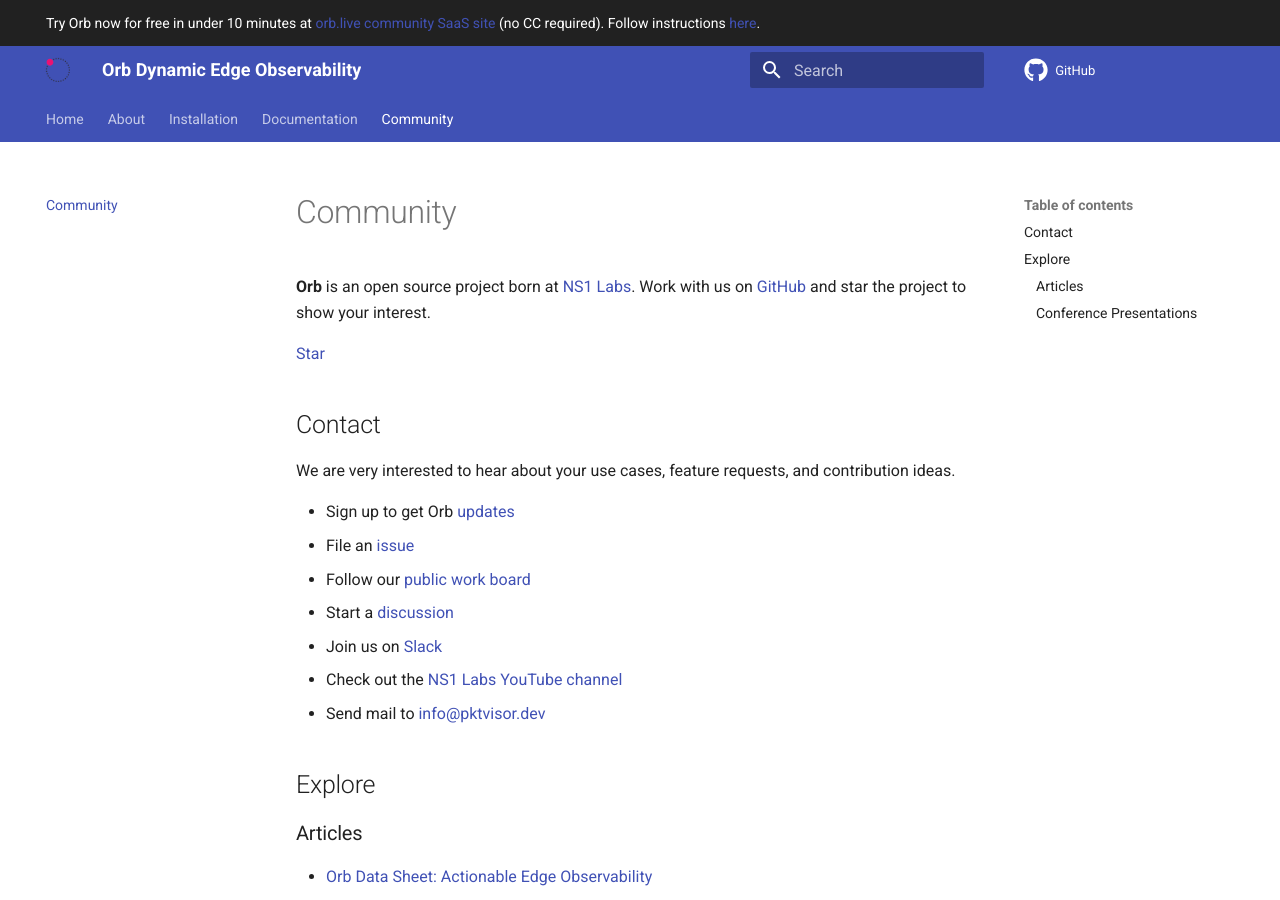
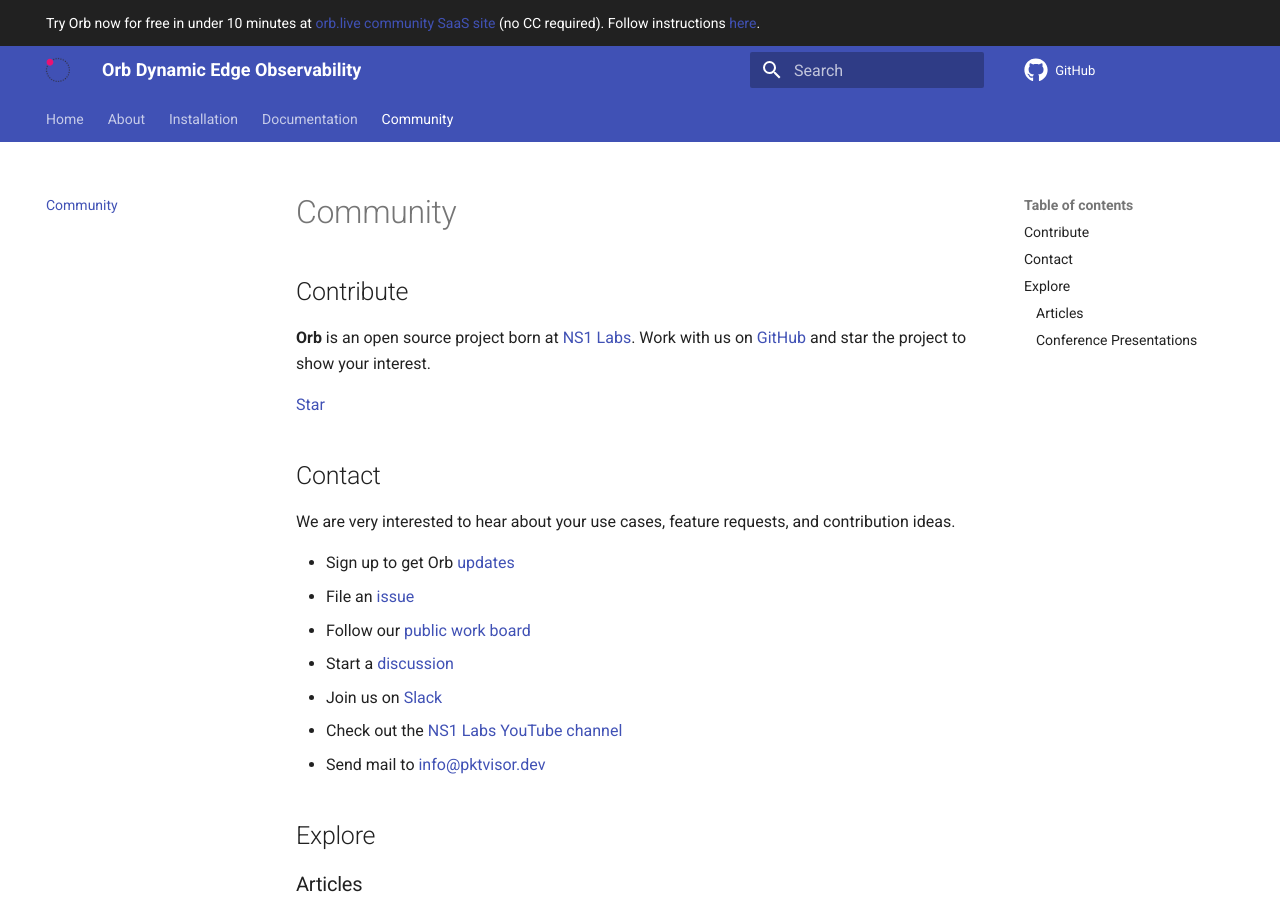
Before and after one commit to orb-community/orb-website, an MkDocs documentation site: the page built from docs/contact.md, in a window 1280 px wide and 900 px high. Built offline with MkDocs 1.6.1 and Material for MkDocs 9.7.7, drawn with Linux system fonts in a browser that asks for light colours; comment, search, counter and statistics services are not loaded.

Commit message:
header add

```diff
--- a/docs/contact.md
+++ b/docs/contact.md
@@ -6,6 +6,7 @@
 # Community
 <script async defer src="https://buttons.github.io/buttons.js"></script>
 
+## Contribute
 **Orb** is an open source project born at [NS1 Labs](https://ns1.com/labs). Work with us on [GitHub](https://github.com/ns1labs/orb) and star the project to show your interest.
 
 <a class="github-button" href="https://github.com/ns1labs/orb" data-size="large" aria-label="Star ns1labs/orb on GitHub">Star</a>
```
